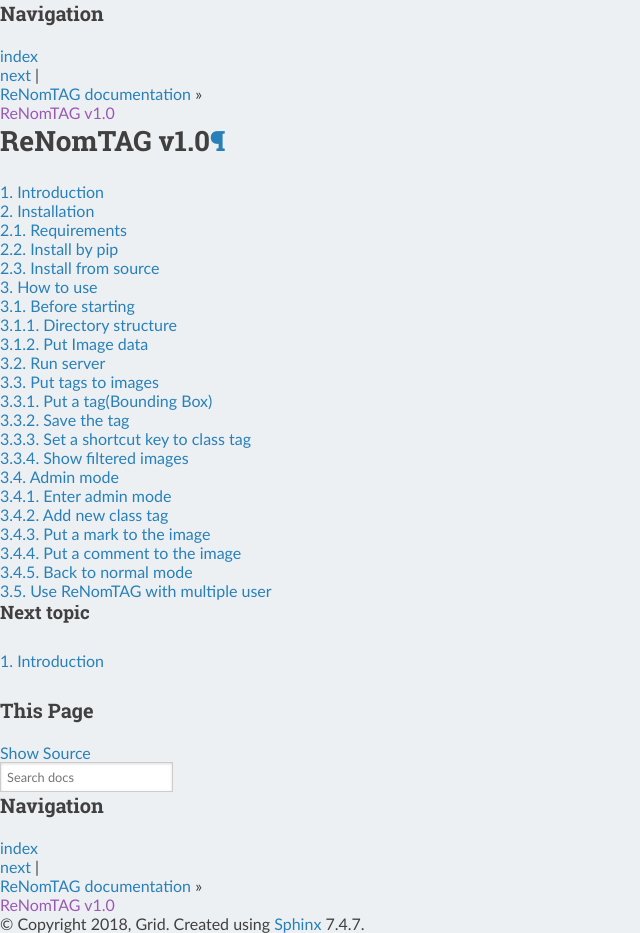
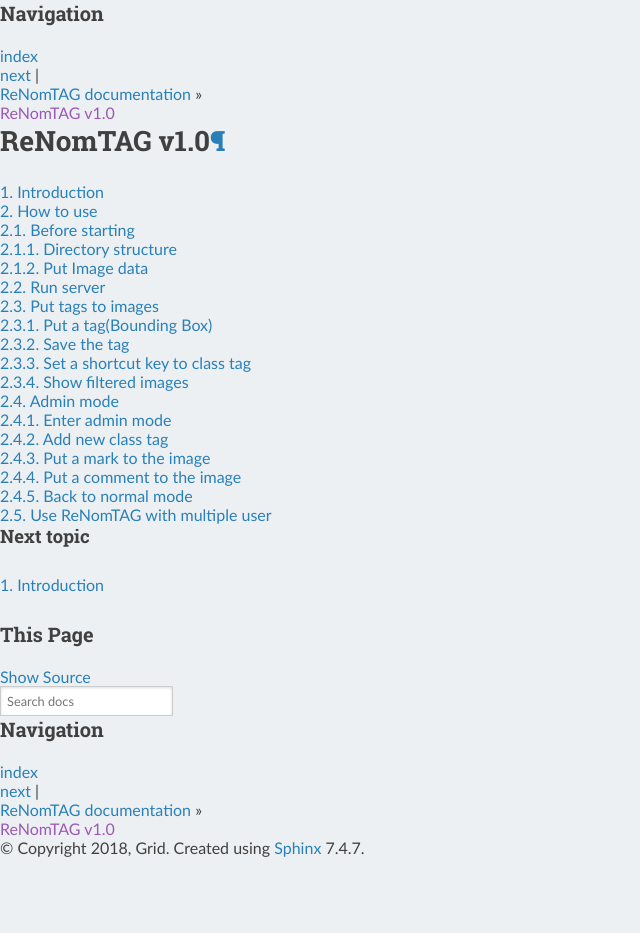
Before and after one commit to clockfly/ReNomTAG, a Sphinx documentation site: the page built from doc/index.rst, in a window 1280 px wide. Shown: the whole page, without its empty margins (0-640 px from the left). Built offline with Sphinx 7.4.7 and the Read the Docs theme 2.0.0, drawn with Linux system fonts in a browser that asks for light colours; after the commit the page ends 900 px from its top, so only the background shows below that.

Commit message:
Modify doc

```diff
--- a/doc/index.rst
+++ b/doc/index.rst
@@ -6,5 +6,4 @@
    :numbered:
 
    rsts/introduction
-   rsts/installation/installation
    rsts/how_to_use
```
Also changed, not shown: doc/rsts/installation/main.rst (renamed from doc/rsts/installation/installation.rst), 2 other files.
